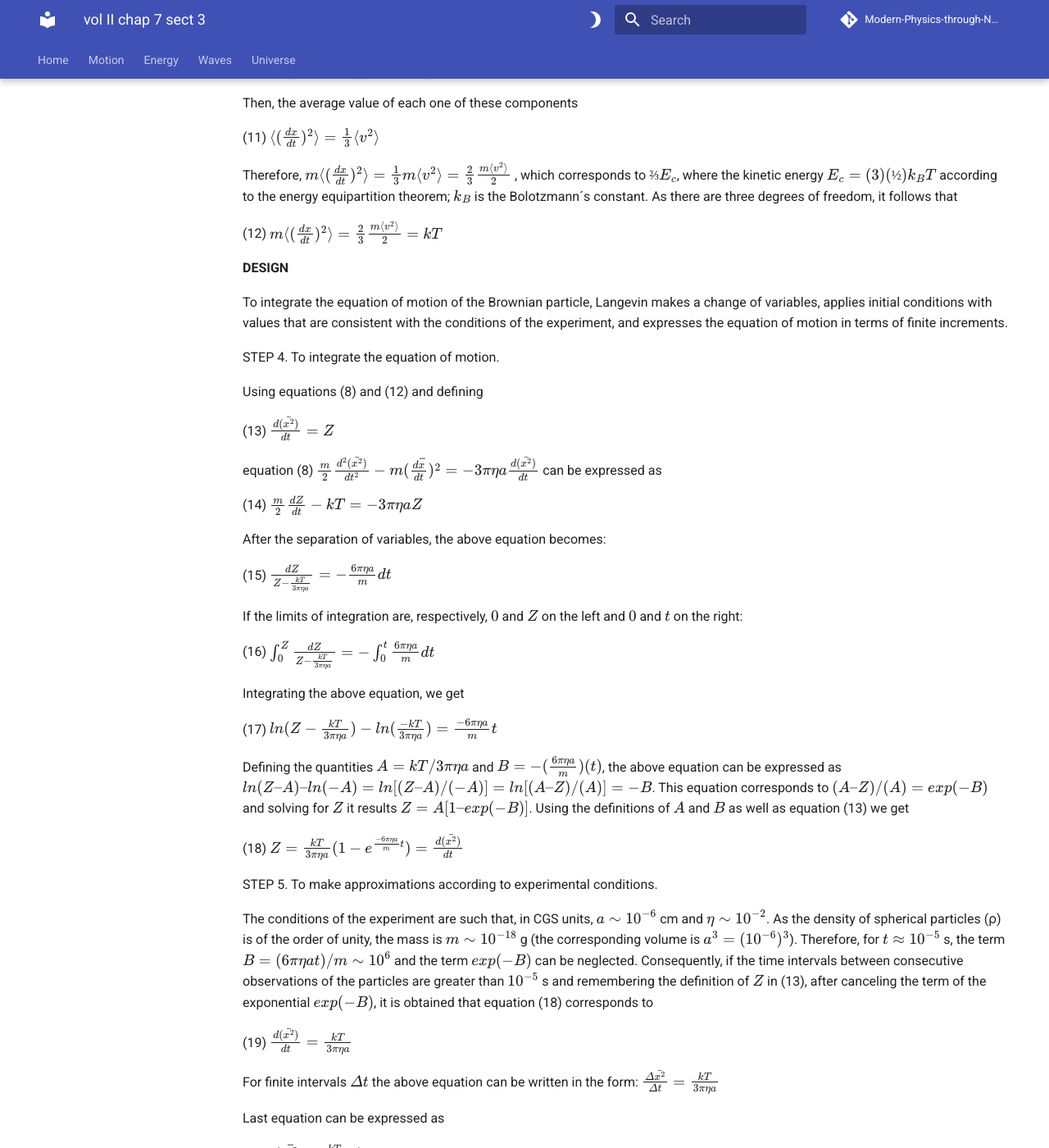
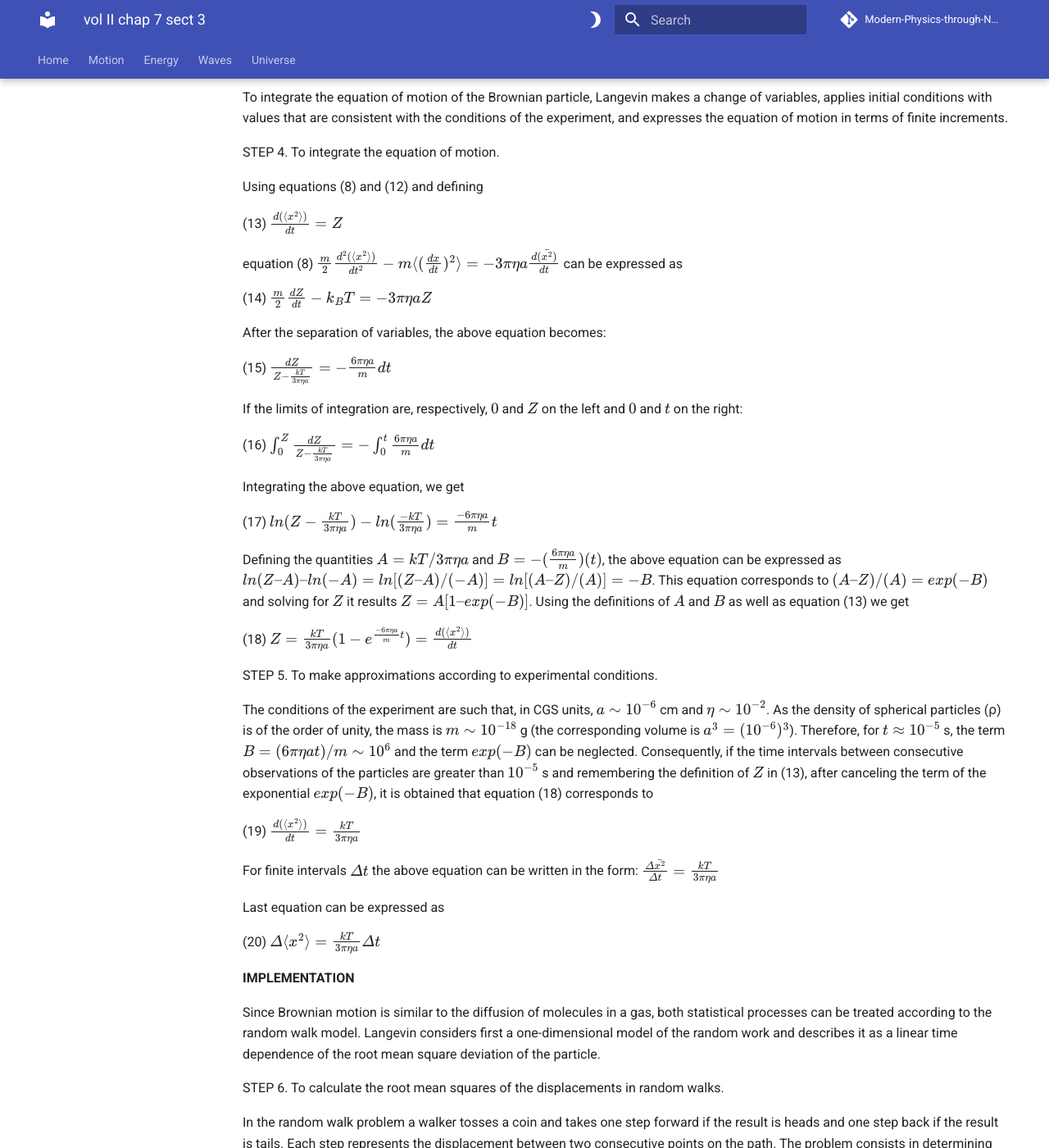
Before and after one commit to modphysnobel/modphysnobel.github.io, an MkDocs documentation site: the page built from docs/vol-II/vol-II-chap-7-sect-3.md, in a window 1280 px wide and 1400 px high, scrolled down 3576 px. Shown: the whole window at 82% size. Built offline with MkDocs 1.6.1 and Material for MkDocs 9.7.7, drawn with Linux system fonts in a browser that asks for light colours; some web fonts are replaced; comment, search, counter and statistics services are not loaded; some of the changed text lies outside the part shown.

Commit message:
Update vol-II-chap-7-sect-3.md

```diff
--- a/docs/vol-II/vol-II-chap-7-sect-3.md
+++ b/docs/vol-II/vol-II-chap-7-sect-3.md
@@ -12,7 +12,7 @@ In this section we apply the TADIR procedure in the description of the seven ste
 TADIR is a problem solving procedure composed of five components: Translation (T), Analysis (A), Design (D), Implementation (I) and Review (R). The first four components (TADI) are of cognitive nature and the last one (R) is metacognitive. In the following diagram we define the five TADIR components and in Box 7.1 we indicate the corresponding steps proposed by Langevin to obtain Einstein´s equation.
 
 <p align="center" width="100%">
-    <img width="400" src="https://github.com/modphysnobel/modphysnobel.github.io/blob/main/docs/vol-II/figs/chap-7-sect-3-fig1.PNG?raw=true">
+    <img width="300" src="https://github.com/modphysnobel/modphysnobel.github.io/blob/main/docs/vol-II/figs/chap-7-sect-3-fig1.PNG?raw=true">
 </p>
 
 <center>
@@ -143,11 +143,11 @@ STEP 4. To integrate the equation of motion.
 
 Using equations (8) and (12) and defining
 
-(13) $\frac{d(\bar{x^2})}{dt}=Z$
+(13) $\frac{d(〈x^2〉)}{dt}=Z$
 
-equation (8) $\frac{m}{2}\frac{d^2(\bar{x^2})}{dt^2}-m\bar{(\frac{dx}{dt})^2}=-3πηa\frac{d(\bar{x^2})}{dt}$ can be expressed as
+equation (8) $\frac{m}{2}\frac{d^2(〈x^2〉)}{dt^2}-m〈(\frac{dx}{dt})^2〉=-3πηa\frac{d(\bar{x^2})}{dt}$ can be expressed as
 
-(14) $\frac{m}{2}\frac{dZ}{dt}-kT=-3πηaZ$
+(14) $\frac{m}{2}\frac{dZ}{dt}-k_BT=-3πηaZ$
 
 After the separation of variables, the above equation becomes:
 
@@ -163,19 +163,19 @@ Integrating the above equation, we get
 
 Defining the quantities $A=kT/3πηa$ and $B= -(\frac{6πηa}{m})(t)$, the above equation can be expressed as $ln(Z – A) – ln (-A) = ln[(Z – A)/(-A)] = ln [(A – Z)/(A)] = - B$. This equation corresponds to $(A – Z)/(A) = exp(-B)$ and solving for $Z$ it results $Z = A[1 – exp(-B)]$. Using the definitions of $A$ and $B$ as well as equation (13) we get
 
-(18) $Z=\frac{kT}{3πηa}(1-e^{\frac{-6πηa}{m}t})=\frac{d(\bar{x^2})}{dt}$
+(18) $Z=\frac{kT}{3πηa}(1-e^{\frac{-6πηa}{m}t})=\frac{d(〈x^2〉)}{dt}$
 
 STEP 5. To make approximations according to experimental conditions.
 
 The conditions of the experiment are such that, in CGS units, $a ∼ 10^{-6}$ cm and $η ∼ 10^{-2}$. As the density of spherical particles (ρ) is of the order of unity, the mass is $m ∼ 10^{-18}$ g (the corresponding volume is $a^3 = (10^{-6})^3$). Therefore, for $t ≈ 10^{-5}$ s, the term $B = (6πηat)/m ∼ 10^6$ and the term $exp(-B)$ can be neglected. Consequently, if the time intervals between consecutive observations of the particles are greater than $10^{-5}$ s and remembering the definition of $Z$ in (13), after canceling the term of the exponential $exp(-B)$, it is obtained that equation (18) corresponds to
 
-(19) $\frac{d(\bar{x^2})}{dt}=\frac{kT}{3πηa}$
+(19) $\frac{d(〈x^2〉)}{dt}=\frac{kT}{3πηa}$
 
 For finite intervals $Δt$ the above equation can be written in the form: $\frac{Δ\bar{x^2}}{Δt}=\frac{kT}{3πηa}$
 
 Last equation can be expressed as
 
-(20) $Δ\bar{x^2}=\frac{kT}{3πηa}Δt$
+(20) $Δ〈x^2〉=\frac{kT}{3πηa}Δt$
 
 **IMPLEMENTATION**
 
@@ -193,11 +193,11 @@ For the second step, the distance will have to be $x_2 = x_1 ± λ$, so that $(x
 
 For the next step $x_3 = x_2  ± λ$ and therefore $〈x_3^2〉 = 〈x_2^2〉 ± 2λ〈x^2〉+ 〈λ^2〉$, so that $〈x_3^2〉 = 〈x_2^2〉  + 〈λ^2〉 = 2λ^2 + λ^2 = 3λ^2$. Generalizing the process, we will have
 
-(21) $[〈x_N^2〉]^{1/2} = [Nλ^2]^{1/2} = N^{1/2}λ$
+(21) $\sqrt{〈(x_N)^2〉} = \sqrt{Nλ^2} = (\sqrt{N})(λ)$
 
-Applying the previous result to the movement of the Brownian particles, if their average speed is $\bar{v}$, the total distance traveled in time $t$ will be $d = \bar{v}t$ and the number of collisions $N$ in that same time $t$ will be equal to the distance traveled d between the size of each step $λ$:  $N = \bar{v}t /λ$. Since $〈x_N^2〉 = Nλ^2$, the mean square distance will be proportional to the time during which the $N$ steps have been taken, that is to say
+Applying the previous result to the movement of the Brownian particles, if their average speed is $〈v〉$, the total distance traveled in time $t$ will be $d = 〈v〉t$ and the number of collisions $N$ in that same time $t$ will be equal to the distance traveled d between the size of each step $λ$:  $N = 〈v〉t /λ$. Since $〈x_N^2〉 = Nλ^2$, the mean square distance will be proportional to the time during which the $N$ steps have been taken, that is to say
 
-(22) $〈x_N^2〉 = (\bar{v}t/λ)(λ^2) = (\bar{v}tλ) = (\bar{v}λ)t$
+(22) $〈x_N^2〉 = (〈v〉t/λ)(λ^2) = (〈v〉tλ) = (〈v〉λ)t$
 
 STEP 7. To calculate the integrals incorporating random walk results.
 
```
